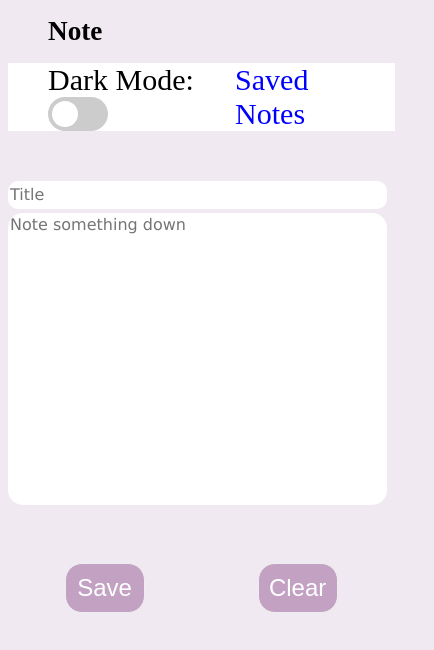
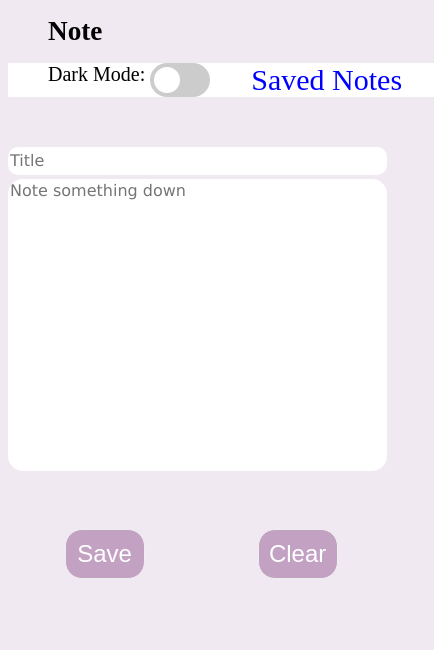
Before and after one commit to shegz101/note, a plain HTML site: page notes/add.html in a window 390 px wide. Shown: the whole page, 434 px wide, since content can reach past the window. Drawn offline with Linux system fonts and the light colour scheme.

Commit message:
Update add.css

```diff
--- a/styles/add.css
+++ b/styles/add.css
@@ -281,7 +281,10 @@ input:checked + .slider:before {
         margin-right: 2rem;
     }
 
+    .dark {
+        font-size: 20px;
+    }
     .dark-nav {
-        width: 90%;
+        width: 100%;
     }
 }
```
